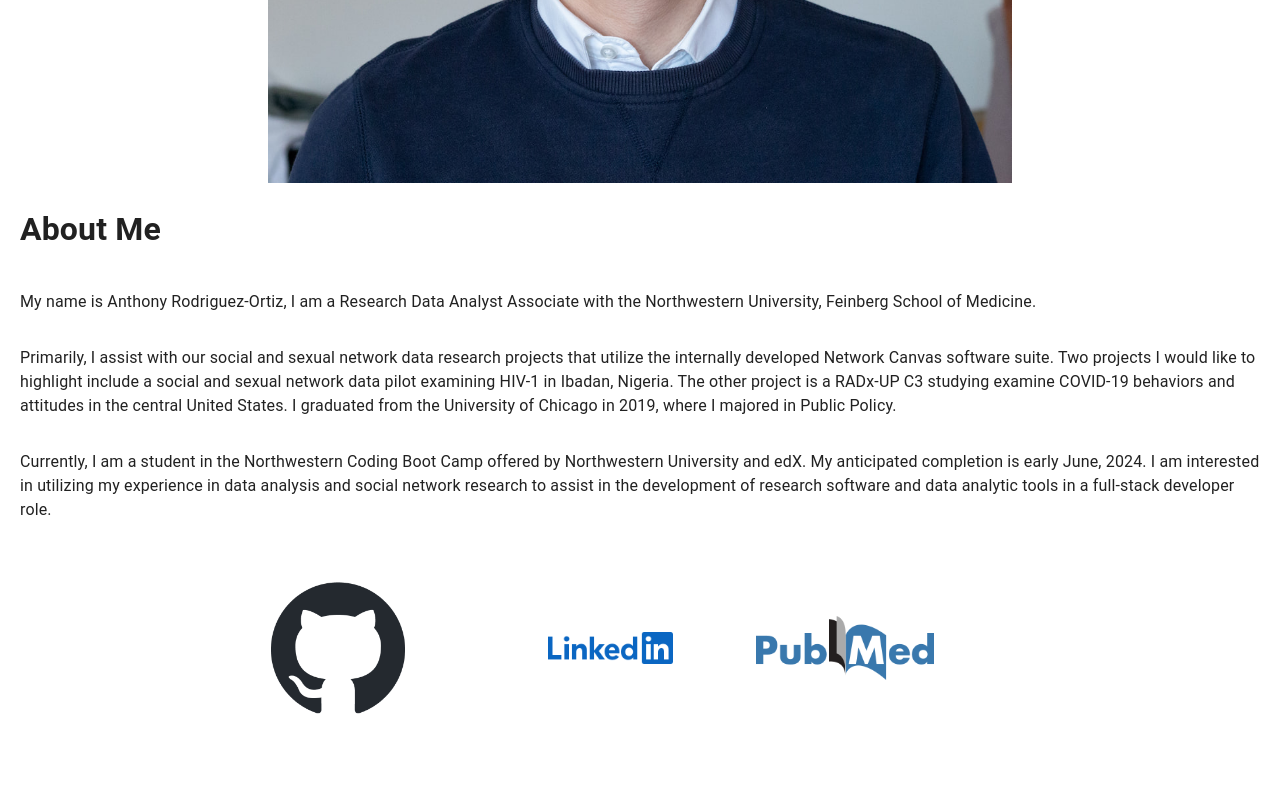
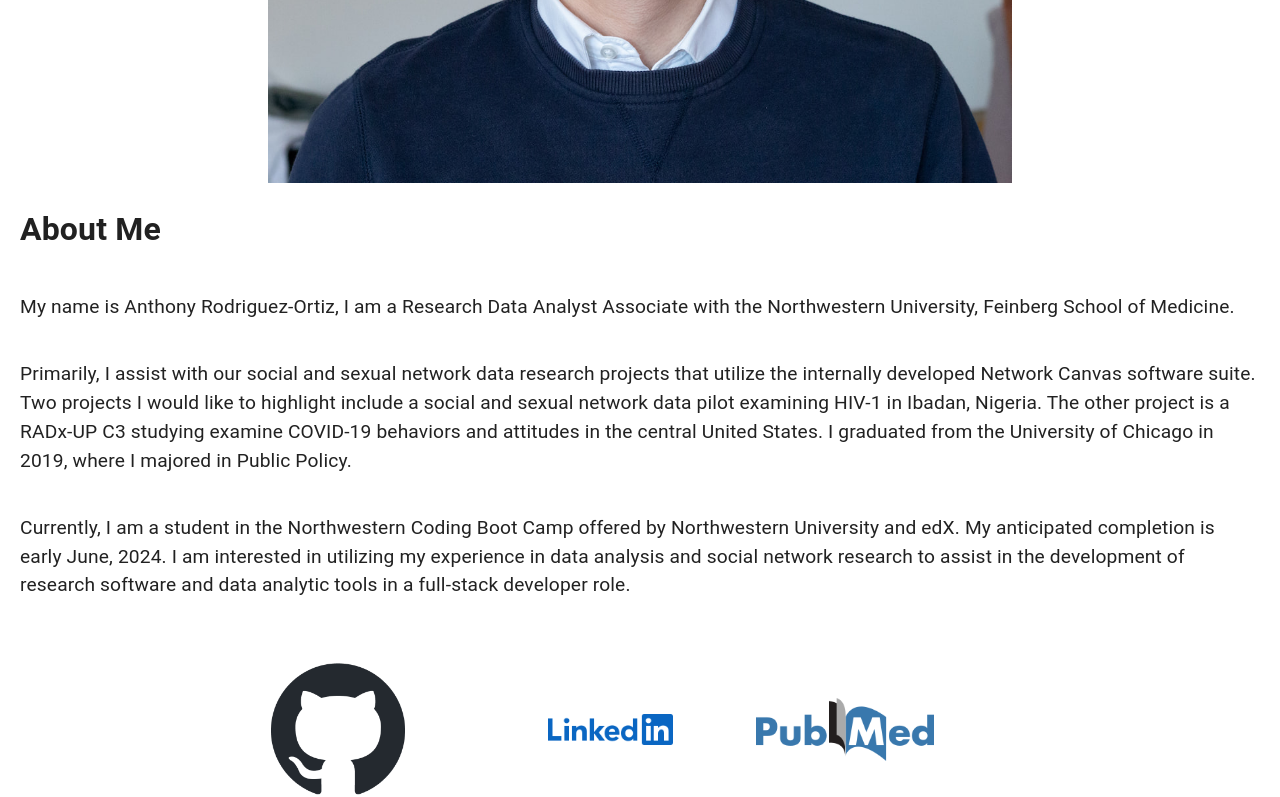
Before and after one commit to anthonyero/portfolio-application, a React (Vite) app: page / in a window 1280 px wide. Shown: the part 559-1356 px from the top of the page. Before the commit the page ends 1304 px from the top, so only its background shows below. Built offline with nearby package versions, Linux system fonts and the light colour scheme.

Commit message:
Increased font-size in About.jsx for easier legibility

```diff
--- a/src/pages/About.jsx
+++ b/src/pages/About.jsx
@@ -10,6 +10,9 @@ export default function About() {
       display: 'block',
       marginLeft: 'auto',
       marginRight: 'auto'
+    },
+    p: {
+      fontSize: '1.2rem'
     }
 
   }
@@ -18,18 +21,18 @@ export default function About() {
     <div className='about-text-container' style={styles.aboutTextContainer}>
     <img className = 'headshot' src='/assets/images/personal_photo_resized.jpg' style={styles.headshot} width='60%' height='60%'/>
       <h1>About Me</h1>
-      <p>
+      <p style={styles.p}>
          My name is Anthony Rodriguez-Ortiz, I am a Research Data Analyst Associate with the Northwestern University, Feinberg School of Medicine.
       </p>
 
-      <p>
+      <p style={styles.p}>
         Primarily, I assist with our social and sexual network data research projects that utilize the internally developed Network Canvas software suite.
         Two projects I would like to highlight include a social and sexual network data pilot examining HIV-1 in Ibadan, Nigeria.
         The other project is a RADx-UP C3 studying examine COVID-19 behaviors and attitudes in the central United States.
         I graduated from the University of Chicago in 2019, where I majored in Public Policy.
       </p>
 
-      <p>
+      <p style={styles.p}>
         Currently, I am a student in the Northwestern Coding Boot Camp offered by Northwestern University and edX. My anticipated completion is early June, 2024.
         I am interested in utilizing my experience in data analysis and social network research to assist in the development of research software and data analytic tools in a full-stack developer role.
       </p>
```
